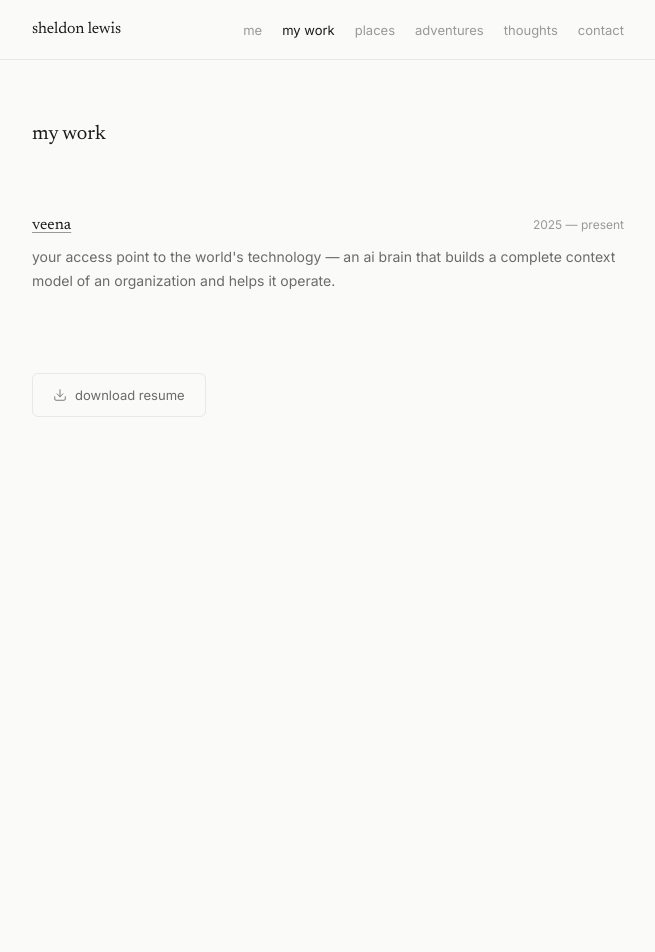
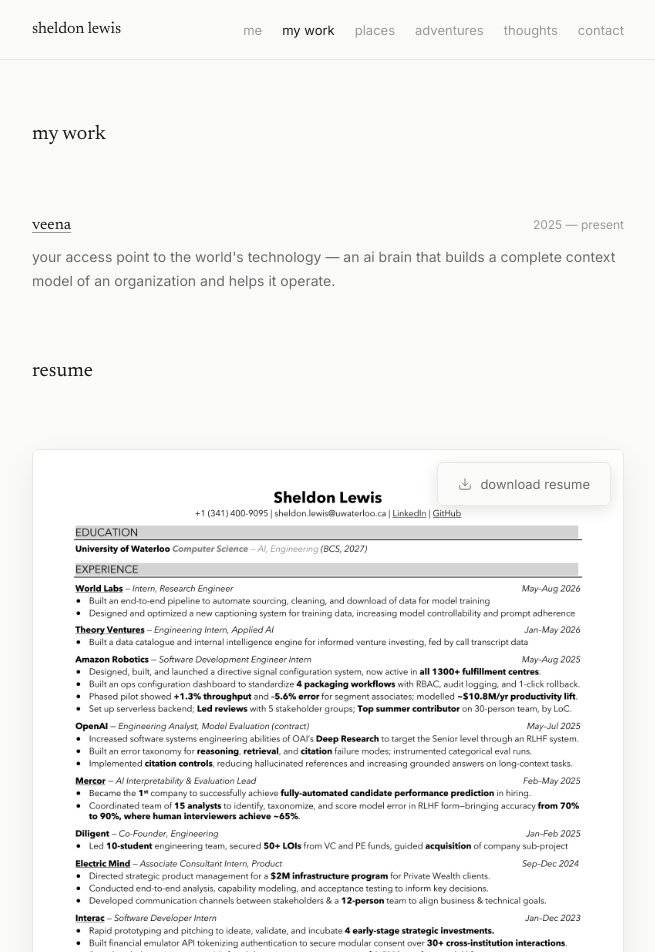
Before and after one commit to sheldonblewis/shelly-site, a Next.js app: page /work in a window 1280 px wide. Shown: the top 952 px of the page, without its empty margins (312-967 px from the left). Before the commit the page ends 800 px from the top, so only its background shows below. Built offline with nearby package versions, Linux system fonts and the light colour scheme.

Commit message:
Add resume preview and download

```diff
--- a/pages/work.js
+++ b/pages/work.js
@@ -27,15 +27,25 @@
         </div>
       </div>
 
+      <Section title="resume" />
+
       <div className="section">
-        <a href="/resume.pdf" download className="download-btn">
-          <svg width="14" height="14" viewBox="0 0 24 24" fill="none" stroke="currentColor" strokeWidth="1.5" strokeLinecap="round" strokeLinejoin="round">
+        <figure className="resume-preview">
+          <img
+            src="/resume-preview.png"
+            alt="Sheldon Lewis technical resume"
+            width="1530"
+            height="1980"
+          />
+          <a href="/resume.pdf" download className="download-btn resume-download">
+            <svg width="14" height="14" viewBox="0 0 24 24" fill="none" stroke="currentColor" strokeWidth="1.5" strokeLinecap="round" strokeLinejoin="round" aria-hidden="true">
               <path d="M21 15v4a2 2 0 0 1-2 2H5a2 2 0 0 1-2-2v-4" />
               <polyline points="7 10 12 15 17 10" />
               <line x1="12" y1="15" x2="12" y2="3" />
             </svg>
             download resume
           </a>
+        </figure>
       </div>
     </>
   )
--- a/styles/globals.css
+++ b/styles/globals.css
@@ -498,7 +498,21 @@
   margin-left: 0.25rem;
 }
 
-/* resume download */
+/* resume */
+.resume-preview {
+  position: relative;
+  overflow: hidden;
+  border: 1px solid var(--color-border);
+  border-radius: 6px;
+  background: #ffffff;
+  box-shadow: 0 10px 30px rgba(26, 26, 26, 0.06);
+}
+
+.resume-preview img {
+  width: 100%;
+  height: auto;
+}
+
 .download-btn {
   display: inline-flex;
   align-items: center;
@@ -511,6 +525,17 @@
   text-decoration: none;
   transition: all 0.2s ease;
   margin-top: 1rem;
+}
+
+.resume-download {
+  position: absolute;
+  top: 12px;
+  right: 12px;
+  margin-top: 0;
+  background: rgba(250, 250, 248, 0.94);
+  box-shadow: 0 4px 16px rgba(26, 26, 26, 0.12);
+  backdrop-filter: blur(8px);
+  -webkit-backdrop-filter: blur(8px);
 }
 
 .download-btn:hover {
```
Also changed, not shown: public/resume-preview.png (added), 1 other file (tests, documents, lock files or other folders). Lines whose indentation alone changed are shown as unchanged.
